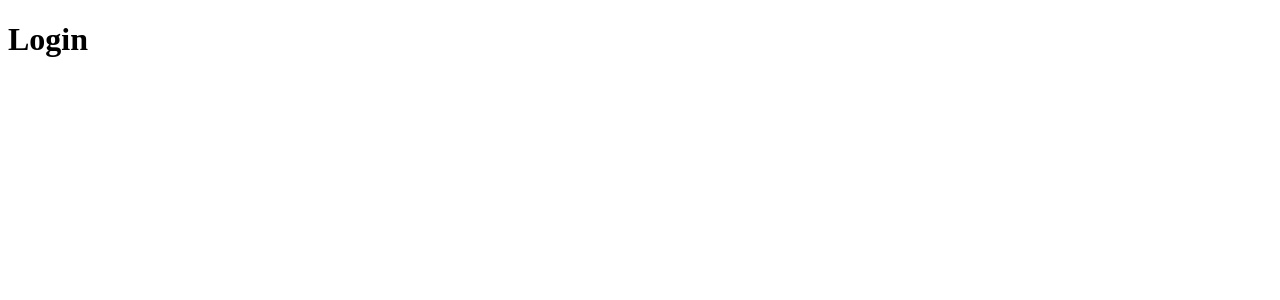
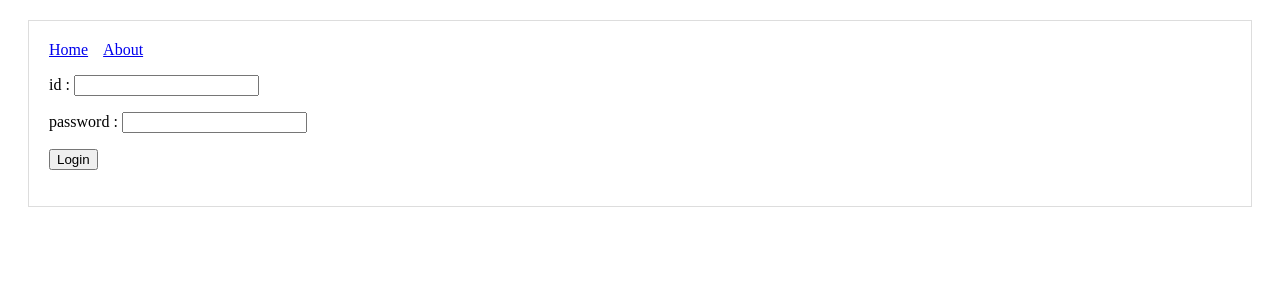
Before and after one commit to tpwls318/SplitTheBill, a Next.js app in the folder src/: page /signin in a window 1280 px wide. Shown: the top 300 px of the page. Built offline with nearby package versions, Linux system fonts and the light colour scheme.

Commit message:
modify addTable.js - add data(roomname, loginuser)

```diff
--- a/src/pages/group/addTable.js
+++ b/src/pages/group/addTable.js
@@ -9,7 +9,7 @@ export default class extends React.Component {
         // const data = await res.json()
         const people = await ['전한길', '서의환', '한영재', '이원복', '백영재', '박세진', '이준표', '이슬', '김재현', '이춘봉'];
 
-        return {people: people};
+        return { people: people, roomname: 'immersive6', logedinUser: '전한길'};
     }
     state = {
         checked: {},
@@ -51,6 +51,8 @@ export default class extends React.Component {
         var data = {
             name,
             amount,
+            roomname: this.props.roomname,
+            logedinUser: this.props.logedinUser,
             people: arr
         }
         console.log(data);
--- a/src/pages/signin/index.js
+++ b/src/pages/signin/index.js
@@ -1,9 +1,58 @@
-const Index = () => (
-  <div>
-      <h1>
-          Login
-      </h1>
-  </div>
-);
+import Layout from '../../components/MyLayout.js'
+import fetch from 'isomorphic-unfetch'
+const axios = require('axios');
 
-export default Index;
+
+export default class extends React.Component {
+    static async getInitialProps () {
+        // const res = await fetch('https://api.tvmaze.com/search/shows?q=batman')
+        // const data = await res.json()
+        const people = await [
+            {
+                username: 'oneway',
+                password: 1111
+            },
+            {
+                username: 'PSJ',
+                password: 2222
+            },
+            {
+                username: 'KJH',
+                password: 1111
+            }];
+
+        return {people: people};
+    }
+    state = {
+        id: '',
+        password: ''
+    }
+
+    handleChangeId = (e) => {
+        console.log(e.target.value);
+        this.setState({
+            id: e.target.value
+        })
+    }
+
+    handleChangePW = (e) => {
+        console.log(e.target.value);
+        this.setState({
+            password: e.target.value
+        })
+    }
+
+    handleClick = () => {
+
+    }
+    render() {
+      return (
+        <Layout>
+            <div>
+                <p>id : <input type="text" onChange={this.handleChangeId}/></p>
+                <p>password : <input type="password" onChange={this.handleChangePW}/></p>
+                <p><button onClick={this.handleClick}>Login</button></p>
+            </div>
+        </Layout>
+    )}
+}
```
Also changed, not shown: 1 other file (tests, documents, lock files or other folders).
